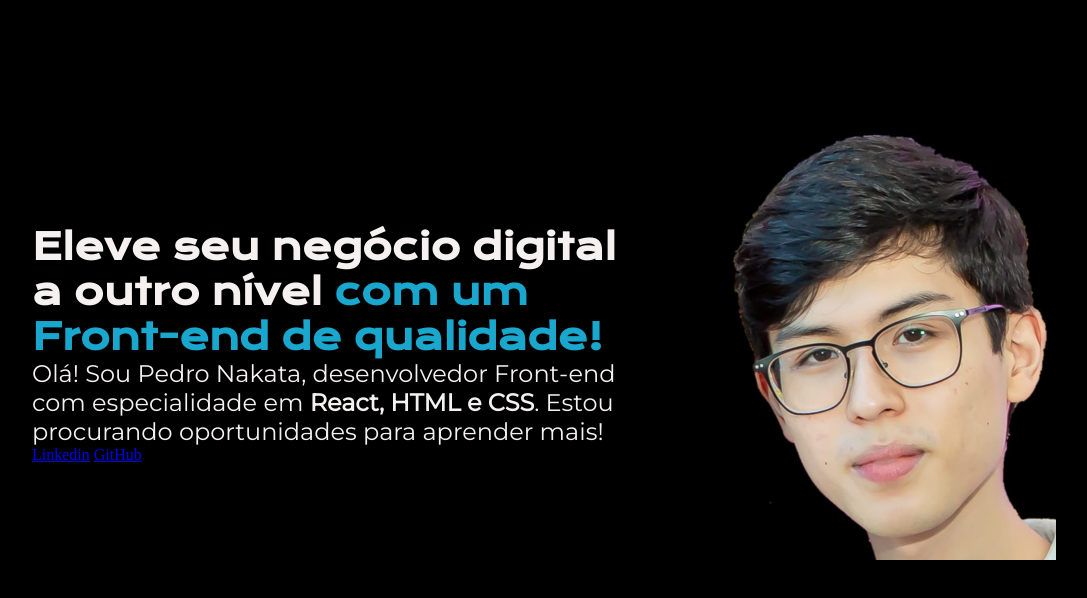
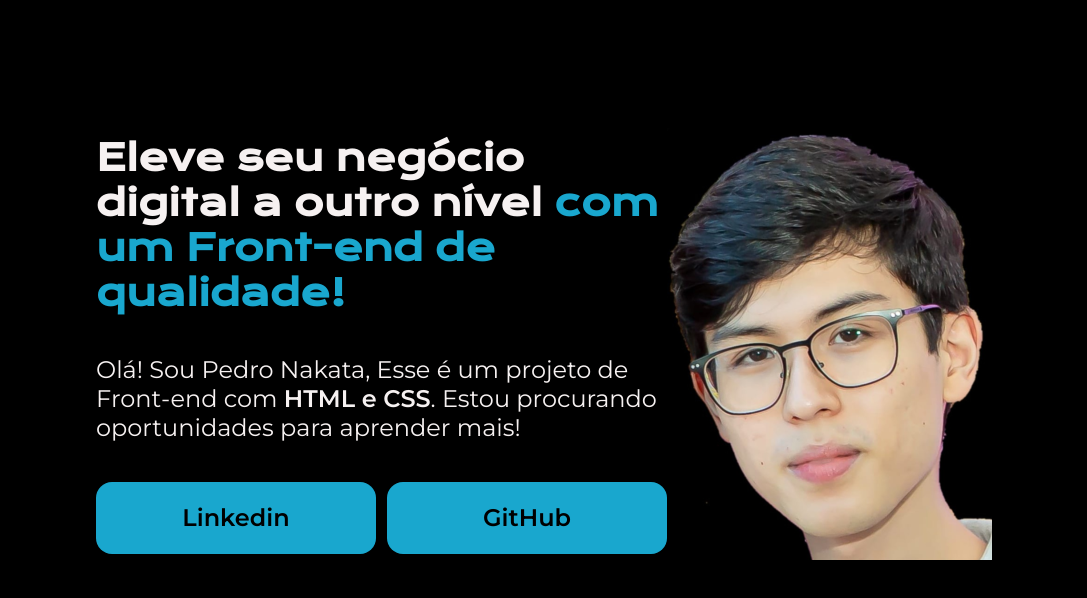
Before and after one commit to drpedronakata/Portfolio-HTML-e-CSS, a plain HTML site: page index.html in a window 1280 px wide. Shown: the whole page, without its empty margins (96-1183 px from the left). Drawn offline with nearby package versions, Linux system fonts and the light colour scheme.

Commit message:
Adicionando o CSS para os Links Commit Final da parte 2/6 do Curso de HTML/CSS

```diff
--- a/index.html
+++ b/index.html
@@ -1,5 +1,6 @@
 <!DOCTYPE html>
 <html lang="pt-br">
+
 <head>
     <meta charset="UTF-8">
     <meta http-equiv="X-UA-Compatible" content="IE=edge">
@@ -7,16 +8,22 @@
     <title>Portfolio</title>
     <link rel="stylesheet" href="style.css">
 </head>
+
 <body>
     <header>
 
     </header>
     <main class="apresentacao">
         <section class="apresentacao__conteudo">
-            <h1 class="apresentacao__conteudo__titulo">Eleve seu negócio digital a outro nível <strong class="titulo-destaque">com um Front-end de qualidade!</strong></h1>
-            <p class="apresentacao__conteudo__texto">Olá! Sou Pedro Nakata, desenvolvedor Front-end com especialidade em <strong>React, HTML e CSS</strong>. Estou procurando oportunidades para aprender mais!</p>
-            <a href="https://www.linkedin.com/in/pedro-henrique-nakata-a8980919a/">Linkedin</a>
-            <a href="https://github.com/drpedronakata">GitHub</a>
+            <h1 class="apresentacao__conteudo__titulo">Eleve seu negócio digital a outro nível <strong
+                    class="titulo-destaque">com um Front-end de qualidade!</strong></h1>
+            <p class="apresentacao__conteudo__texto">Olá! Sou Pedro Nakata, Esse é um projeto de Front-end com
+                <strong>HTML e CSS</strong>. Estou procurando oportunidades para aprender mais!</p>
+            <div class="apresentacao__links">
+                <a class="apresentacao__links__link" href="https://www.linkedin.com/in/pedro-henrique-nakata-a8980919a/">Linkedin</a>
+                <a class="apresentacao__links__link" href="https://github.com/drpedronakata">GitHub</a>
+            </div>
+
         </section>
         <img src="Imagem.png" alt="Foto do Pedro Nakata">
     </main>
@@ -24,4 +31,5 @@
 
     </footer>
 </body>
+
 </html>
--- a/style.css
+++ b/style.css
@@ -1,4 +1,4 @@
-@import url('https://fonts.googleapis.com/css2?family=Krona+One&family=Montserrat&display=swap');
+@import url('https://fonts.googleapis.com/css2?family=Krona+One&family=Montserrat:wght@400;600&display=swap');
 
 * {
     margin: 0;
@@ -16,7 +16,7 @@ body {
     display: flex;
     align-items: center;
     justify-content: space-between;
-    margin: 10%;
+    margin: 10% 15%;
 }
 
 .titulo-destaque {
@@ -25,6 +25,9 @@ body {
 
 .apresentacao__conteudo {
     width: 615px;
+    display: flex;
+    flex-direction: column;
+    gap: 40px;
 }
 
 .apresentacao__conteudo__titulo {
@@ -36,3 +39,21 @@ body {
     font-size: 24px;
     font-family: 'Montserrat', sans-serif;
 }
+
+.apresentacao__links {
+    display: flex;
+    justify-content: space-between;
+}
+
+.apresentacao__links__link {
+    background-color: #19A7CE;
+    width: 280px;
+    text-align: center;
+    border-radius: 16px;
+    font-size: 24px;
+    padding: 21.5px 0;
+    text-decoration: none;
+    color: #000000;
+    font-family: 'Montserrat', sans-serif;
+    font-weight: 600;
+}
```
